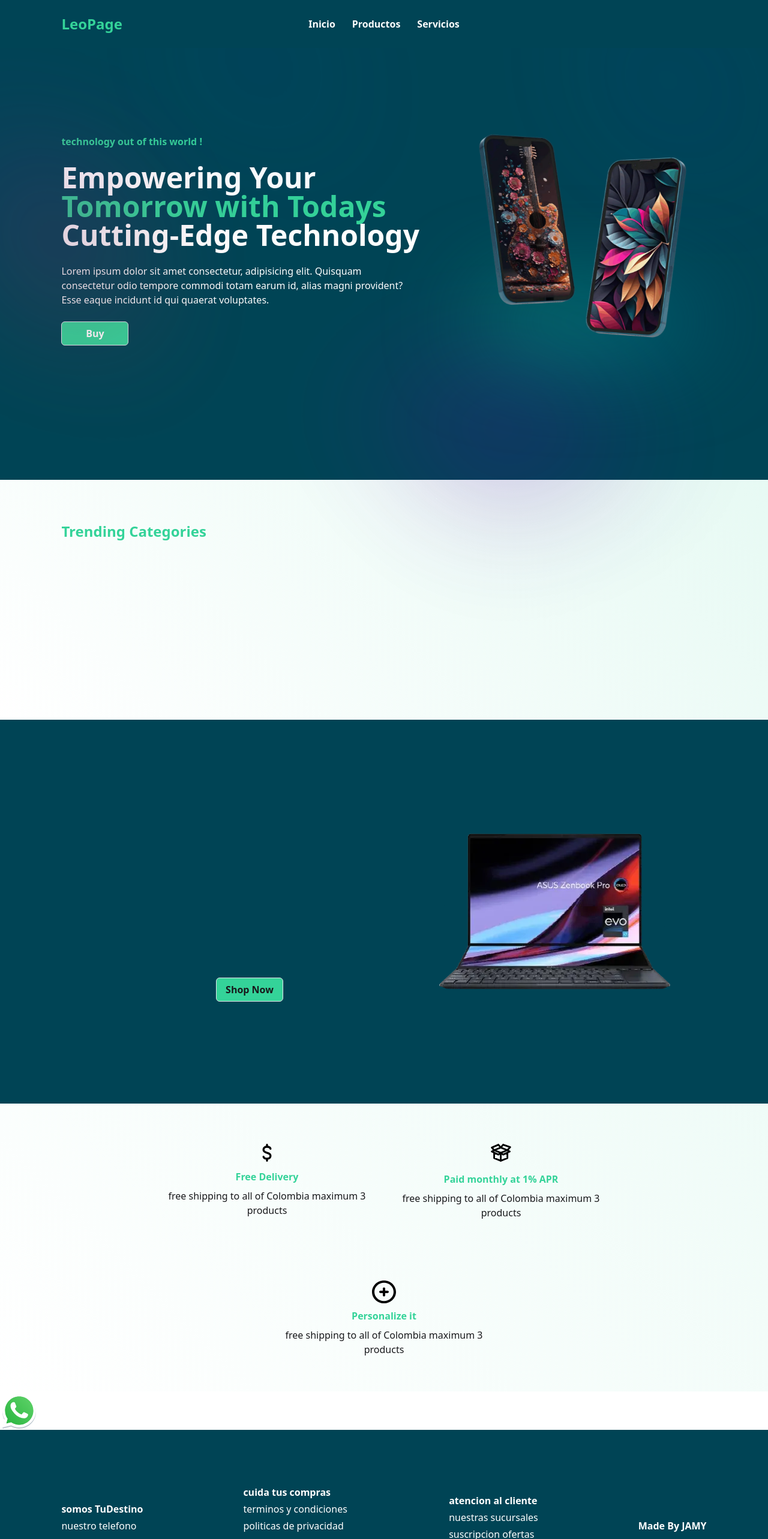
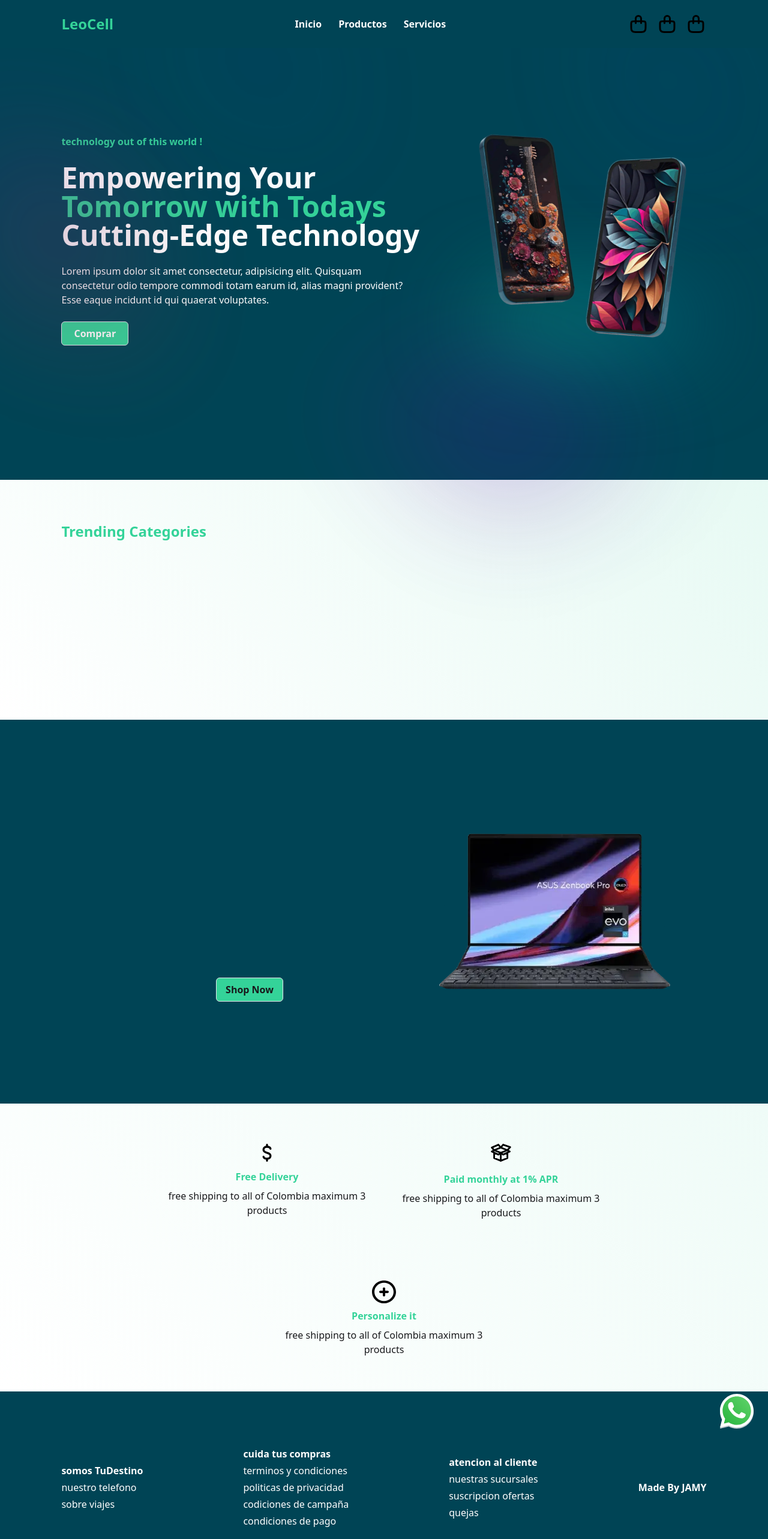
Before and after one commit to MINOTAURO18/leopage, a React (Vite) app: page / in a window 1280 px wide. Shown: the top 2566 px of the page at 60% size. Built offline with nearby package versions, Linux system fonts and the light colour scheme; what tailwindcss-animated would draw is missing.

Commit message:
change to spanish

```diff
--- a/src/components/NavBar/NavBar.jsx
+++ b/src/components/NavBar/NavBar.jsx
@@ -1,14 +1,15 @@
 import { NavLink } from "react-router-dom";
 import styles from "./navBar.module.css";
+import bag from '../../assets/bag.svg'
 const NavBar = () => {
 
 
   return (
-    <header>
+    <header className="flex">
       <span
         className={`${styles.logo} flex justify-start items-center font-semibold text-2xl text-emerald-400`}
       >
-        LeoPage
+        LeoCell
       </span>
 
       <div className="flex gap-7 justify-center items-center font-semibold">
@@ -16,6 +17,12 @@ const NavBar = () => {
         <NavLink to="/products">Productos</NavLink>
         <NavLink to="/about">Servicios</NavLink>
       </div>
+
+      <div className="flex gap-3">
+        <img className="w-9" src={bag} alt="" />
+        <img className="w-9" src={bag} alt="" />
+        <img className="w-9" src={bag} alt="" />
+      </div>
     </header>
   );
 };
--- a/src/views/about/About.jsx
+++ b/src/views/about/About.jsx
@@ -1,5 +1,4 @@
 import img1 from "../../assets/about1.jpg";
-import img2 from "../../assets/about2.jpg";
 import img3 from "../../assets/about3.jpg";
 import img4 from "../../assets/about4.jpg";
 
--- a/src/views/home/Home.jsx
+++ b/src/views/home/Home.jsx
@@ -68,7 +68,7 @@ const Home = () => {
             to="/products"
             className="w-28 h-10 border bg-emerald-400 rounded-md flex justify-center items-center font-bold hover:bg-emerald-500 transition"
           >
-            Buy
+            Comprar
           </NavLink>
         </article>
         <div
@@ -112,7 +112,7 @@ const Home = () => {
       >
         <article className="flex flex-col gap-7 justify-center items-center">
           <span className="font-semibold text-emerald-400">Hurry Up !</span>
-          <span className="text-5xl font-semibold text-center max-w-lg">
+          <span className="text-5xl text-white font-semibold text-center max-w-lg">
             Up to 30% Discount Check it Out
           </span>
           <span className="flex gap-5 font-semibold">
@@ -169,9 +169,9 @@ const Home = () => {
       <span className={styles.item2}></span>
       <span className={styles.item3}></span>
       <span className={styles.item4}></span>
-      <div className="whats">
+      <div >
         <a href="#">
-          <img src={what} className="w-16" alt="" />
+          <img src={what} className="w-16 absolute right-5" alt="" />
         </a>
       </div>
     </main>
--- a/src/views/products/products.module.css
+++ b/src/views/products/products.module.css
@@ -8,7 +8,9 @@
 }
 
 .products{
-  background: linear-gradient(45deg, rgb(255, 255, 255),rgba(0, 199, 133, 0.096)  );
+  /* background: linear-gradient(45deg, rgb(255, 255, 255),rgba(0, 199, 133, 0.096)  ); */
+  background-color: rgb(0, 68, 85);
+  background-color: white;
 
 }
 
```
Also changed, not shown: src/views/home/home.module.css (line endings or trailing spaces).
